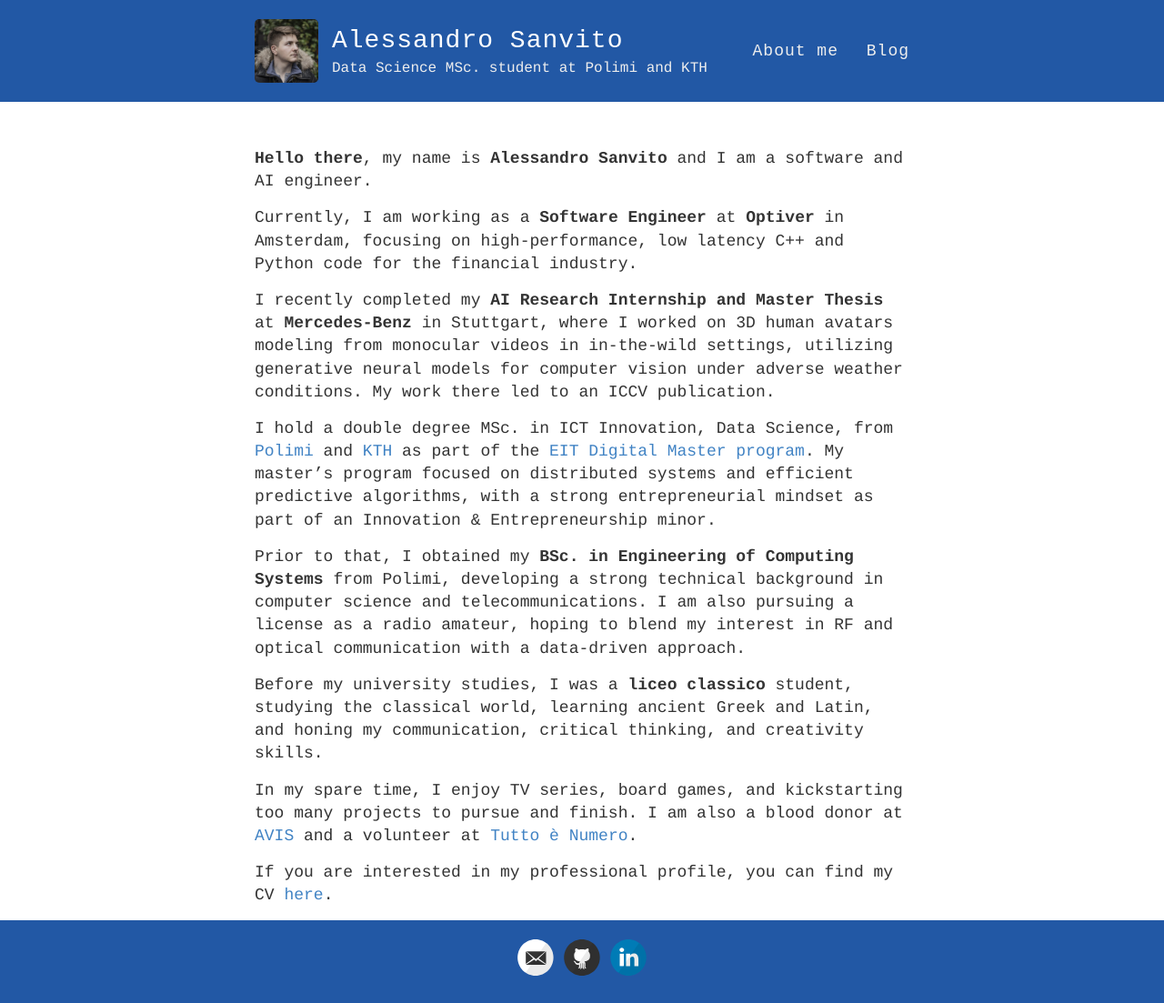
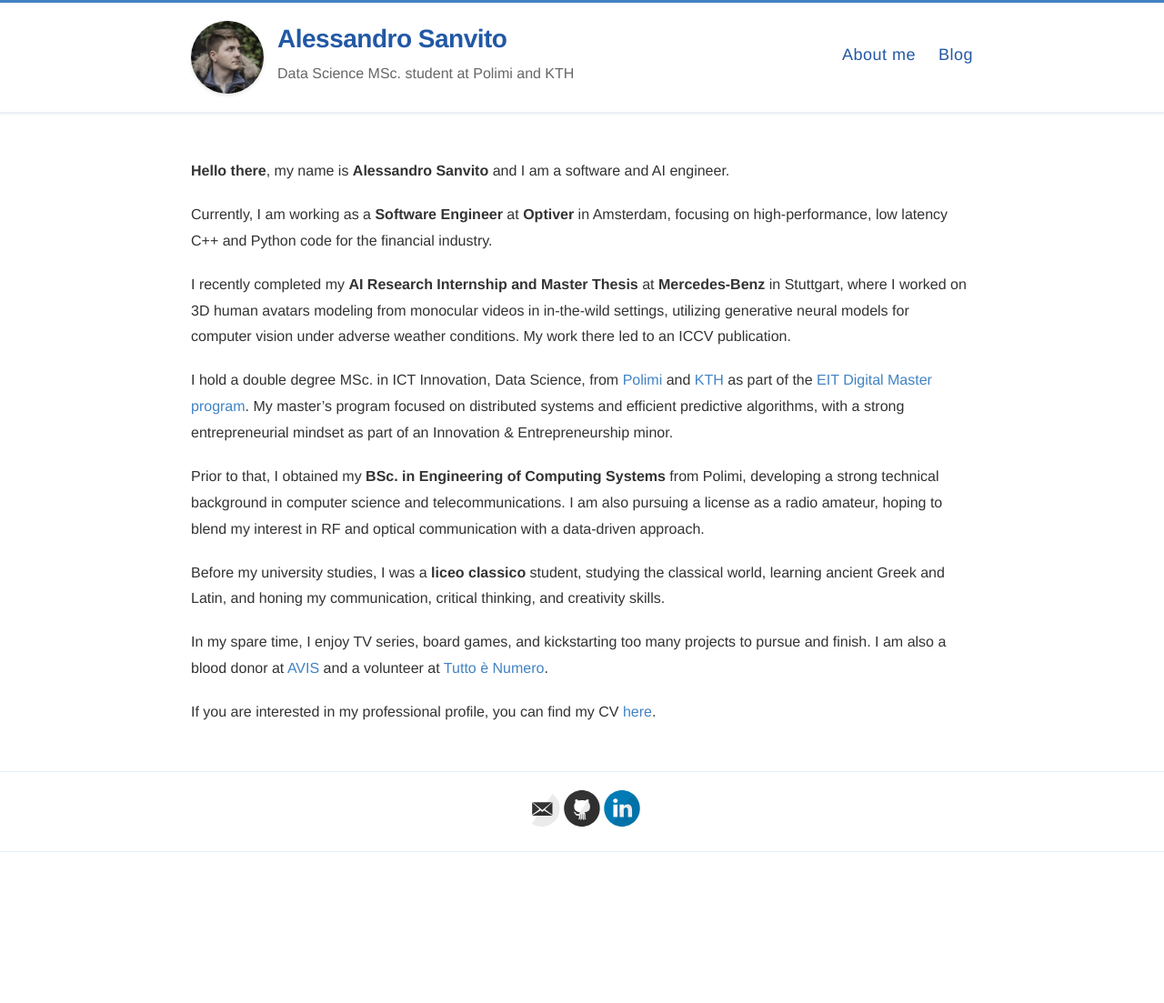
Before and after one commit to Alexdruso/Alexdruso.github.io, a Jekyll site: the page built from docs/index.md, in a window 1280 px wide. Shown: the whole page at 91% size. Built offline with Jekyll 4.4.1, drawn with Linux system fonts in a browser that asks for light colours; after the commit the page ends 937 px from its top, so only the background shows below that.

Commit message:
feat: new style

```diff
--- a/docs/_layouts/default.html
+++ b/docs/_layouts/default.html
@@ -1,7 +1,12 @@
 <!DOCTYPE html>
-<html>
+<html lang="en">
   <head>
-    <title>{% if page.title %}{{ page.title }} – {% endif %}{{ site.name }} – {{ site.description }}</title>
+    <meta charset="utf-8">
+    <meta http-equiv="X-UA-Compatible" content="IE=edge">
+    <meta name="viewport" content="width=device-width, initial-scale=1">
+    <meta name="description" content="{{ site.description }}">
+    <meta name="author" content="{{ site.name }}">
+    <title>{% if page.title %}{{ page.title }} – {% endif %}{{ site.name }}</title>
 
     {% include meta.html %}
 
@@ -11,6 +16,9 @@
 
     <link rel="stylesheet" type="text/css" href="{{ site.baseurl }}/style.css" />
     <link rel="alternate" type="application/rss+xml" title="{{ site.name }} - {{ site.description }}" href="{{ site.baseurl }}/feed.xml" />
+    <link rel="preconnect" href="https://fonts.googleapis.com">
+    <link rel="preconnect" href="https://fonts.gstatic.com" crossorigin>
+    <link href="https://fonts.googleapis.com/css2?family=Inter:wght@400;500;600;700&display=swap" rel="stylesheet">
 
     <!-- Created with Jekyll Now - http://github.com/barryclark/jekyll-now -->
   </head>
@@ -19,7 +27,7 @@
     <div class="wrapper-masthead">
       <div class="container">
         <header class="masthead clearfix">
-          <a href="{{ site.baseurl }}/" class="site-avatar"><img src="{{ site.avatar }}" /></a>
+          <a href="{{ site.baseurl }}/" class="site-avatar"><img src="{{ site.avatar }}" alt="{{ site.name }}" /></a>
 
           <div class="site-info">
             <h1 class="site-name"><a href="{{ site.baseurl }}/">{{ site.name }}</a></h1>
--- a/docs/_sass/_variables.scss
+++ b/docs/_sass/_variables.scss
@@ -1,27 +1,26 @@
-
 //
 // VARIABLES
 //
 
+// Typography
+$helvetica: "Helvetica Neue", Helvetica, Arial, sans-serif;
+$helveticaNeue: "Helvetica Neue", Helvetica, Arial, sans-serif;
+$georgia: Georgia, Cambria, "Times New Roman", Times, serif;
+
+// Font Sizes
+$base-font-size: 16px;
+$small-font-size: 14px;
+
 // Colors
-$blue: #4183C4;
-$prussianBlue: #003153;
-$lightBlue: #2258a5;
-
-// Grays
 $black: #000;
 $darkerGray: #222;
 $darkGray: #333;
 $gray: #666;
 $lightGray: #eee;
 $white: #fff;
-
-// Font stacks
-$helvetica: Helvetica, Arial, sans-serif;
-$helveticaNeue: "Helvetica Neue", Helvetica, Arial, sans-serif;
-$georgia: Georgia, serif;
-$courier: Courier, monospace;
-$courierNeue: "Courier New", Courier, monospace;
+$blue: #4183C4;
+$lightBlue: #e8f0fe;
+$accentBlue: #2258a5;
 
 // Mobile breakpoints
 @mixin mobile {
--- a/docs/style.scss
+++ b/docs/style.scss
@@ -18,25 +18,25 @@ html {
 }
 
 body {
-	background: $white;
-  font: 18px/1.4 $courier;
+  background: $white;
+  font: 16px/1.6 $helvetica;
   color: $darkGray;
+  -webkit-font-smoothing: antialiased;
 }
 
 .container {
   margin: 0 auto;
-  max-width: 740px;
-  padding: 0 10px;
+  max-width: 900px;
+  padding: 0 20px;
   width: 100%;
 }
 
 h1, h2, h3, h4, h5, h6 {
-  font-family: $courierNeue;
+  font-family: $helveticaNeue;
   color: $darkerGray;
-  font-weight: bold;
-
-  line-height: 1.7;
-  margin: 1em 0 15px;
+  font-weight: 600;
+  line-height: 1.4;
+  margin: 1.5em 0 0.8em;
   padding: 0;
 
   @include mobile {
@@ -45,40 +45,45 @@ h1, h2, h3, h4, h5, h6 {
 }
 
 h1 {
-  font-size: 30px;
+  font-size: 2.5em;
+  letter-spacing: -0.5px;
   a {
     color: inherit;
   }
 }
 
 h2 {
-  font-size: 24px;
+  font-size: 2em;
+  letter-spacing: -0.3px;
 }
 
 h3 {
-  font-size: 20px;
+  font-size: 1.5em;
+  letter-spacing: -0.2px;
 }
 
 h4 {
-  font-size: 18px;
+  font-size: 1.2em;
   color: $gray;
 }
 
 p {
-  margin: 15px 0;
+  margin: 1.2em 0;
+  line-height: 1.8;
 }
 
 a {
   color: $blue;
   text-decoration: none;
-	cursor: pointer;
+  cursor: pointer;
+  transition: color 0.2s ease;
   &:hover, &:active {
-    color: $blue;
+    color: darken($blue, 10%);
   }
 }
 
 ul, ol {
-  margin: 15px 0;
+  margin: 1.2em 0;
   padding-left: 30px;
 }
 
@@ -103,11 +108,12 @@ em, i {
 }
 
 strong, b {
-  font-weight: bold;
+  font-weight: 600;
 }
 
 img {
   max-width: 100%;
+  border-radius: 4px;
 }
 
 // Fixes images in popup boxes from Google Translate
@@ -152,9 +158,10 @@ img {
 
 .wrapper-masthead {
   margin-bottom: 50px;
-  border-top: 1px solid $lightBlue;
+  background-color: $white;
+  box-shadow: 0 1px 3px rgba(0,0,0,0.1);
+  border-top: 3px solid $blue;
   border-bottom: 1px solid $lightBlue;
-  background-color: $lightBlue;
 }
 
 .masthead {
@@ -167,8 +174,8 @@ img {
 
 .site-avatar {
   float: left;
-  width: 70px;
-  height: 70px;
+  width: 80px;
+  height: 80px;
   margin-right: 15px;
 
   @include mobile {
@@ -178,7 +185,8 @@ img {
   }
 
   img {
-    border-radius: 5px;
+    border-radius: 50%;
+    box-shadow: 0 2px 4px rgba(0,0,0,0.1);
   }
 }
 
@@ -194,17 +202,17 @@ img {
 
 .site-name {
   margin: 0;
-  color: $white;
+  color: $accentBlue;
   cursor: pointer;
-  font-family: $courierNeue;
-  font-weight: 300;
+  font-family: $helveticaNeue;
+  font-weight: 600;
   font-size: 28px;
-  letter-spacing: 1px;
+  letter-spacing: -0.5px;
 }
 
 .site-description {
-  margin: -5px 0 0 0;
-  color: $lightGray;
+  margin: 5px 0 0 0;
+  color: $gray;
   font-size: 16px;
 
   @include mobile {
@@ -214,8 +222,8 @@ img {
 
 nav {
   float: right;
-  margin-top: 23px; // @TODO: Vertically middle align
-  font-family: $courierNeue;
+  margin-top: 23px;
+  font-family: $helveticaNeue;
   font-size: 18px;
 
   @include mobile {
@@ -227,13 +235,18 @@ nav {
 
   a {
     margin-left: 20px;
-    color: $lightGray;
+    color: $accentBlue;
     text-align: right;
-    font-weight: 300;
-    letter-spacing: 1px;
+    font-weight: 500;
+    letter-spacing: 0.5px;
+    transition: color 0.2s ease;
 
     @include mobile {
       margin: 0 10px;
+      color: $blue;
+    }
+
+    &:hover {
       color: $blue;
     }
   }
@@ -256,11 +269,12 @@ nav {
 .post {
   blockquote {
     margin: 1.8em .8em;
-    border-left: 2px solid $gray;
+    border-left: 4px solid $accentBlue;
     padding: 0.1em 1em;
     color: $gray;
     font-size: 22px;
     font-style: italic;
+    background-color: $lightBlue;
   }
 
   .comments {
@@ -270,13 +284,21 @@ nav {
   .read-more {
     text-transform: uppercase;
     font-size: 15px;
+    font-weight: 600;
+    letter-spacing: 0.5px;
+    color: $accentBlue;
+
+    &:hover {
+      color: $blue;
+    }
   }
 }
 
 .wrapper-footer {
+  margin-top: 50px;
   border-top: 1px solid $lightBlue;
   border-bottom: 1px solid $lightBlue;
-  background-color: $lightBlue;
+  background-color: $white;
 }
 
 footer {
```
Also changed, not shown: docs/Gemfile (added, +9 -0 lines), 2 other files.
